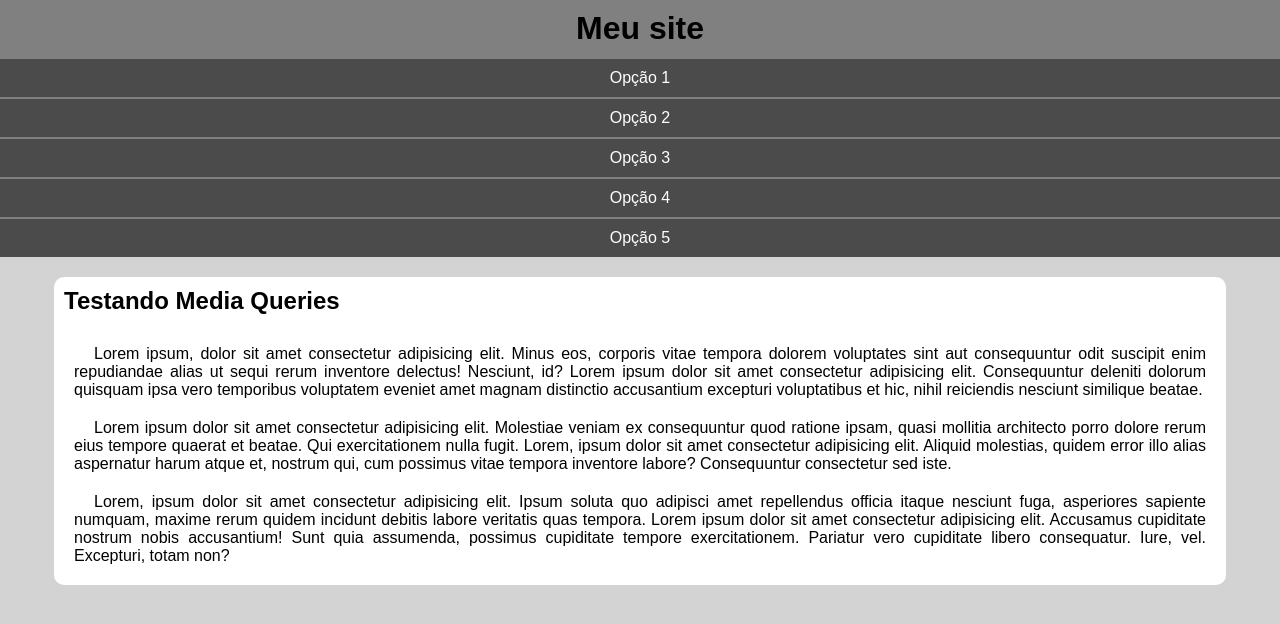
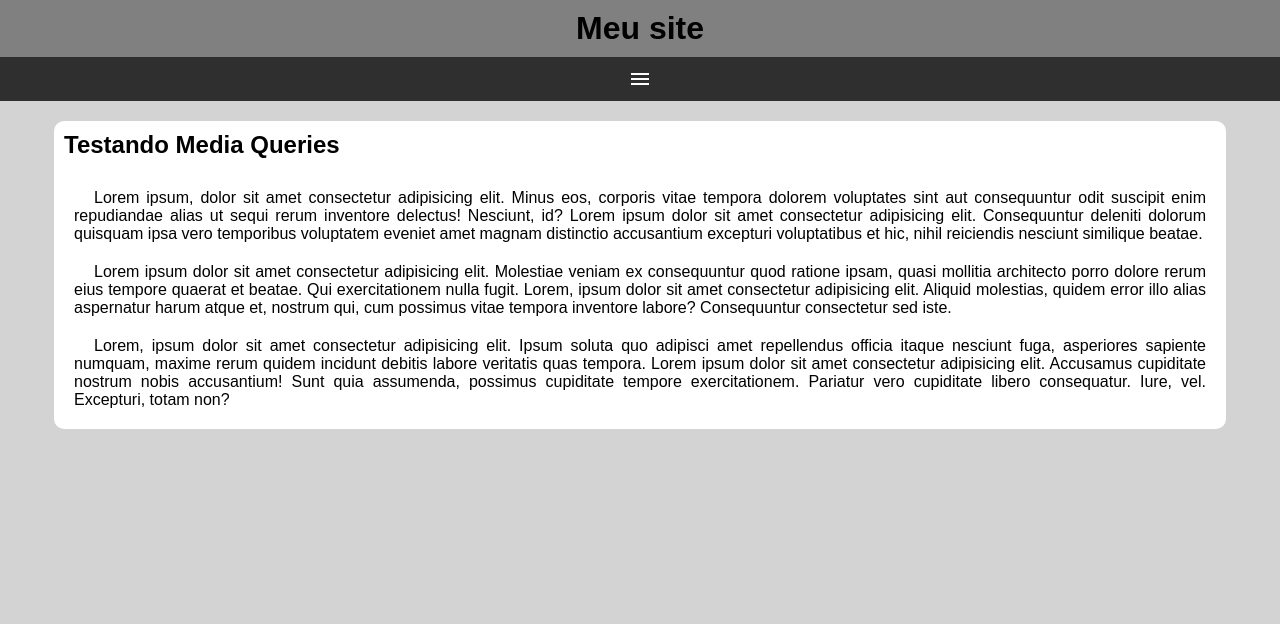
Before and after one commit to Tucko18/html-css, a plain HTML site: page exercícios/ex026/mq005/inde.html in a window 1280 px wide. Drawn offline with nearby package versions, Linux system fonts and the light colour scheme.

Commit message:
menu hamburguer

```diff
--- a/exercícios/ex026/mq005/estilos/style.css
+++ b/exercícios/ex026/mq005/estilos/style.css
@@ -15,8 +15,21 @@ header > h1{
     padding: 10px;
     text-align: center;
 }
+span#burguer{
+    background-color: rgb(47, 47, 47);
+    color: white;
+    display: block;
+    text-align: center;
+    padding: 10px;
+    cursor: pointer;
+}
+span#burguer:hover{
+    background-color: white;
+    color: black;
+
+}
 menu{
-    display: block;
+    display: none;
 }
 menu > ul{
     list-style-type: none;
--- a/exercícios/ex026/mq005/inde.html
+++ b/exercícios/ex026/mq005/inde.html
@@ -4,12 +4,14 @@
     <meta charset="UTF-8">
     <meta name="viewport" content="width=device-width, initial-scale=1.0">
     <link rel="stylesheet" href="estilos/style.css">
+    <link rel="stylesheet" href="https://fonts.googleapis.com/css2?family=Material+Symbols+Outlined:opsz,wght,FILL,GRAD@48,400,0,0" />
     <title>Media query</title>
 </head>
 <body>
     <header>
         <h1>Meu site</h1>
-        <menu>
+        <span id="burguer" class="material-symbols-outlined" onclick="clickMenu()">menu</span>
+        <menu id="itens">
             <ul>
                 <li><a href="#">Opção 1</a></li>
                 <li><a href="#">Opção 2</a></li>
@@ -27,5 +29,14 @@
             <p>Lorem, ipsum dolor sit amet consectetur adipisicing elit. Ipsum soluta quo adipisci amet repellendus officia itaque nesciunt fuga, asperiores sapiente numquam, maxime rerum quidem incidunt debitis labore veritatis quas tempora. Lorem ipsum dolor sit amet consectetur adipisicing elit. Accusamus cupiditate nostrum nobis accusantium! Sunt quia assumenda, possimus cupiditate tempore exercitationem. Pariatur vero cupiditate libero consequatur. Iure, vel. Excepturi, totam non?</p>
         </article>
     </main>
+    <script>
+        function clickMenu(){
+            if(itens.style.display == 'block'){
+                itens.style.display = 'none'
+            } else {
+                itens.style.display = 'block'
+            }
+        }
+    </script>
 </body>
 </html>
```
